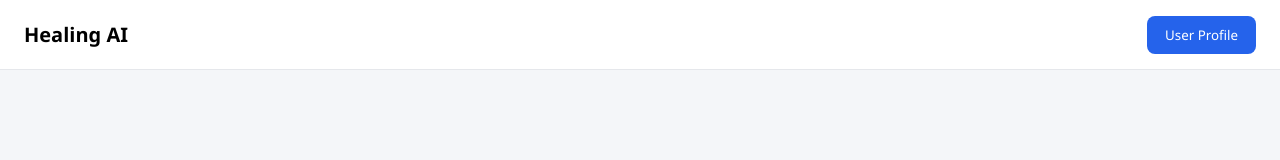
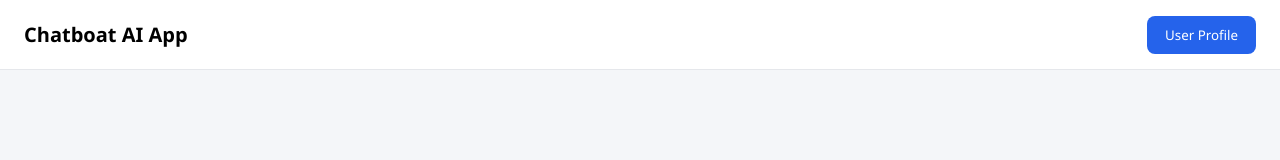
Before and after one commit to at914/microsoftapp, a React (Create React App) app: page / in a window 1280 px wide. Shown: the top 160 px of the page. Built offline with nearby package versions, Linux system fonts and the light colour scheme.

Commit message:
Update ChatApp.js

```diff
--- a/src/components/ChatApp.js
+++ b/src/components/ChatApp.js
@@ -35,7 +35,7 @@ const ChatApp = () => {
       <main className="chat-container">
         {/* Header */}
         <header className="chat-header">
-          <h2>Healing AI</h2>
+          <h2>Chatboat AI App</h2>
           <button className="profile-btn">
             User Profile
           </button>
```
